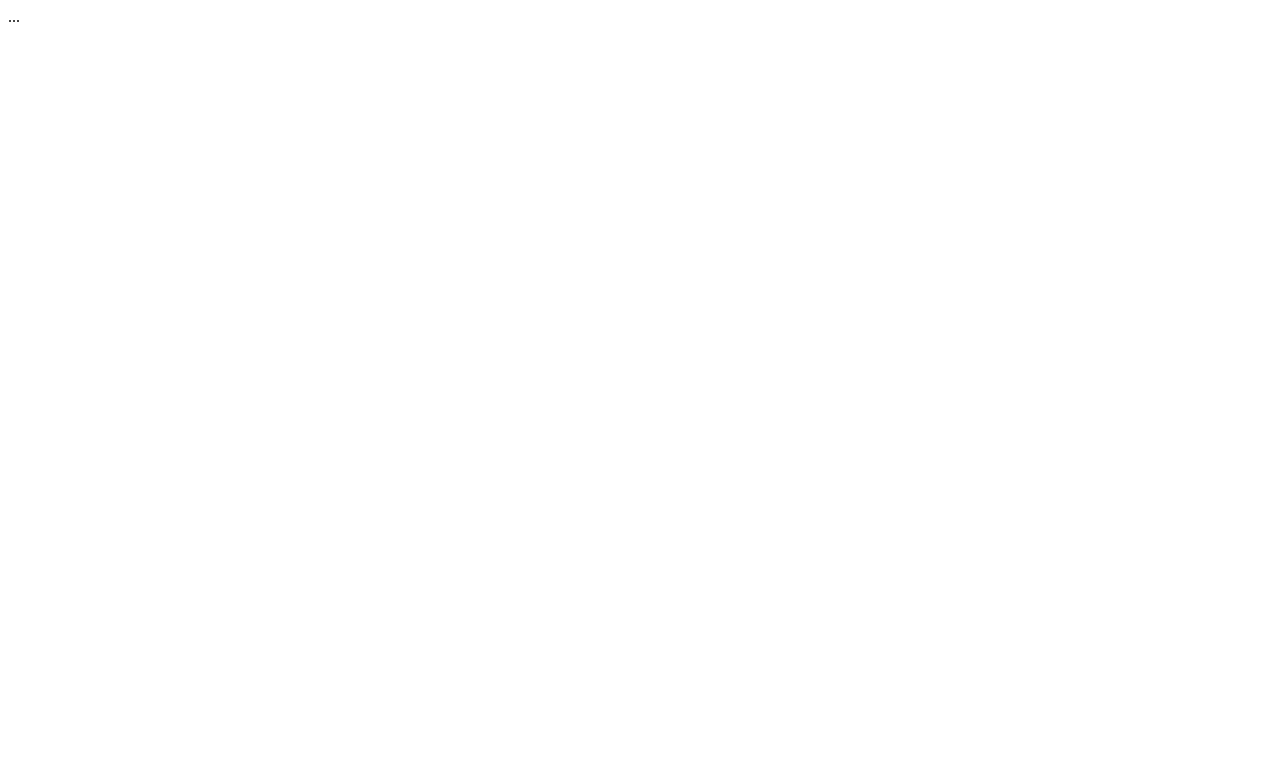
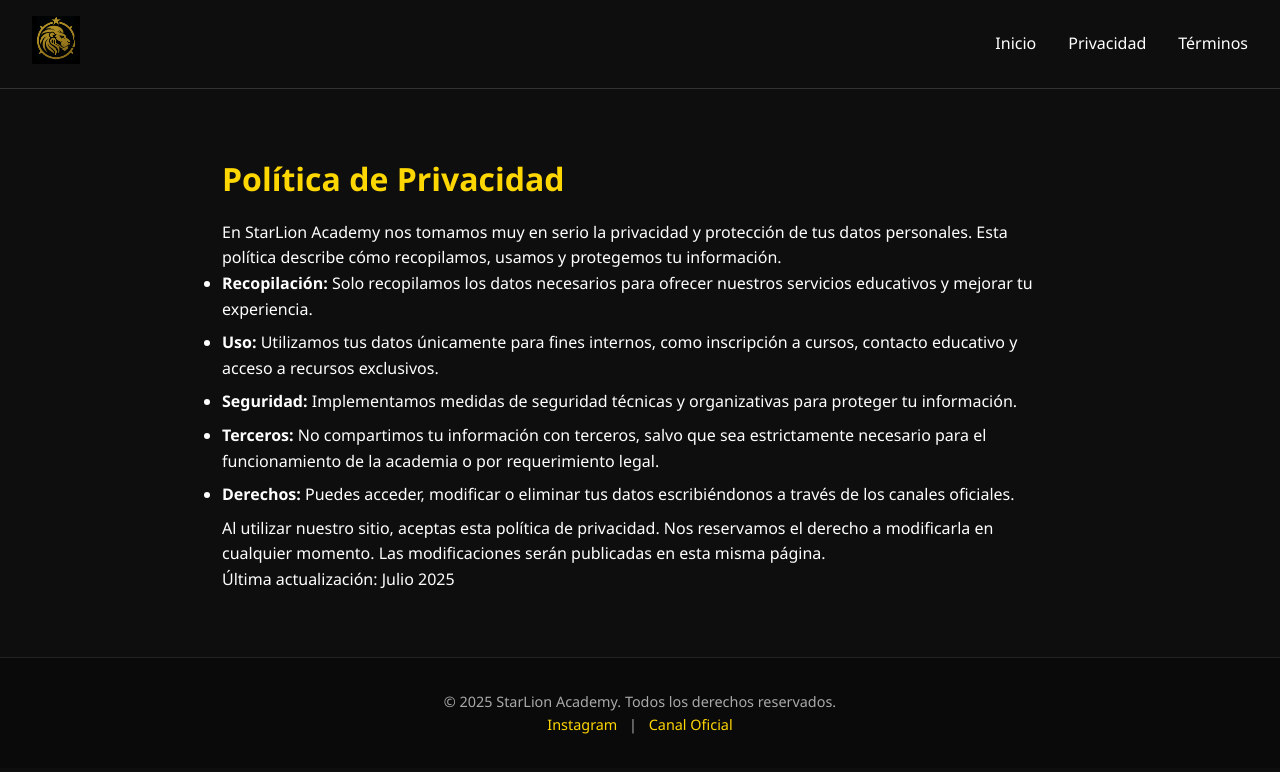
Before and after one commit to garmaya/starlion-academy, a plain HTML site: page politica-privacidad.html in a window 1280 px wide. Drawn offline with Linux system fonts and the light colour scheme.

Commit message:
Update politica-privacidad.html

```diff
--- a/politica-privacidad.html
+++ b/politica-privacidad.html
@@ -1 +1,48 @@
-<!DOCTYPE html>...
+<!DOCTYPE html>
+<html lang="es">
+<head>
+  <meta charset="UTF-8" />
+  <meta name="viewport" content="width=device-width, initial-scale=1.0" />
+  <title>Política de Privacidad | StarLion Academy</title>
+  <link rel="stylesheet" href="main.min.css" />
+</head>
+<body>
+  <header>
+    <div class="logo">
+      <a href="index.html"><img src="./images/logo-starlion.png" alt="Logo StarLion Academy" /></a>
+    </div>
+    <nav>
+      <ul>
+        <li><a href="index.html">Inicio</a></li>
+        <li><a href="politica-privacidad.html">Privacidad</a></li>
+        <li><a href="terminos-condiciones.html">Términos</a></li>
+      </ul>
+    </nav>
+  </header>
+
+  <section class="info">
+    <h2>Política de Privacidad</h2>
+    <p>En StarLion Academy nos tomamos muy en serio la privacidad y protección de tus datos personales. Esta política describe cómo recopilamos, usamos y protegemos tu información.</p>
+
+    <ul>
+      <li><strong>Recopilación:</strong> Solo recopilamos los datos necesarios para ofrecer nuestros servicios educativos y mejorar tu experiencia.</li>
+      <li><strong>Uso:</strong> Utilizamos tus datos únicamente para fines internos, como inscripción a cursos, contacto educativo y acceso a recursos exclusivos.</li>
+      <li><strong>Seguridad:</strong> Implementamos medidas de seguridad técnicas y organizativas para proteger tu información.</li>
+      <li><strong>Terceros:</strong> No compartimos tu información con terceros, salvo que sea estrictamente necesario para el funcionamiento de la academia o por requerimiento legal.</li>
+      <li><strong>Derechos:</strong> Puedes acceder, modificar o eliminar tus datos escribiéndonos a través de los canales oficiales.</li>
+    </ul>
+
+    <p>Al utilizar nuestro sitio, aceptas esta política de privacidad. Nos reservamos el derecho a modificarla en cualquier momento. Las modificaciones serán publicadas en esta misma página.</p>
+
+    <p>Última actualización: Julio 2025</p>
+  </section>
+
+  <footer>
+    <p>&copy; 2025 StarLion Academy. Todos los derechos reservados.</p>
+    <p>
+      <a href="https://instagram.com/starlion.academy" target="_blank">Instagram</a> |
+      <a href="https://rugidoia.com/canaloficial" target="_blank">Canal Oficial</a>
+    </p>
+  </footer>
+</body>
+</html>
```
